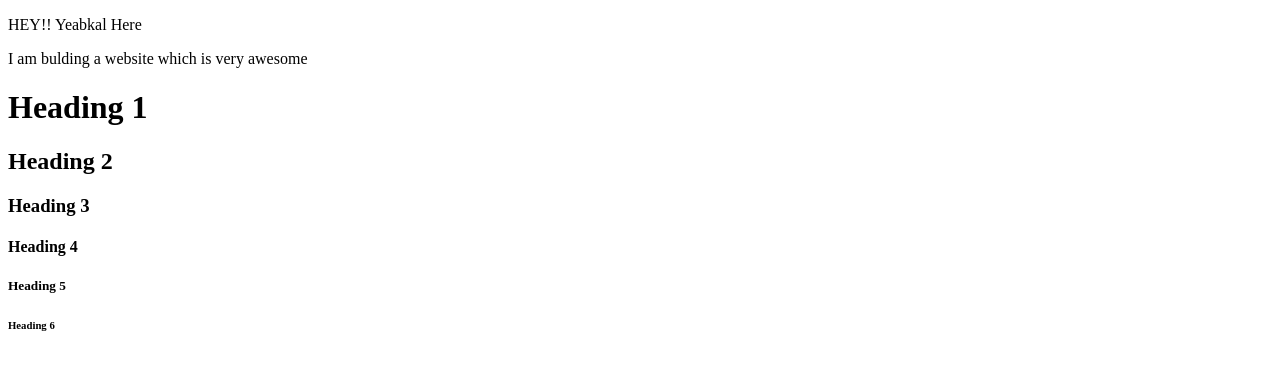
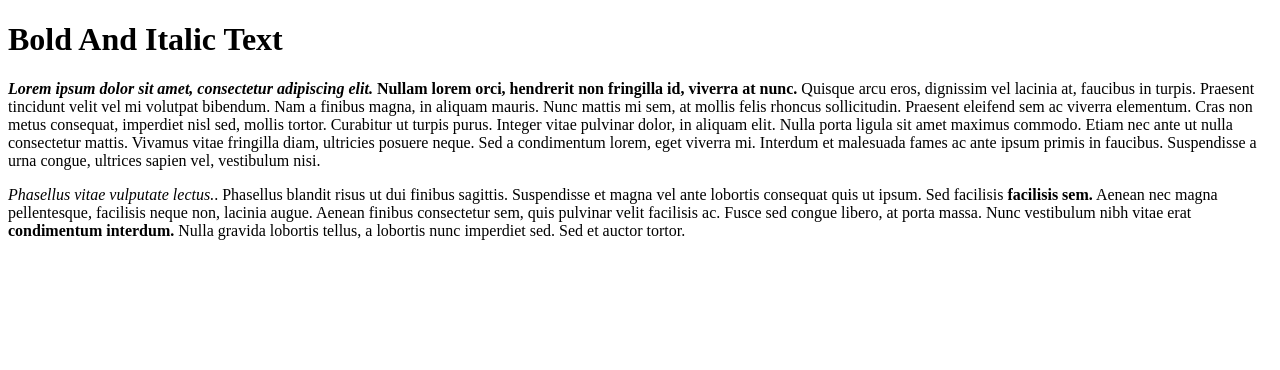
Before and after one commit to YeabkalW/Building_Wesite_YouTube_Playlist, a plain HTML site: page index.html in a window 1280 px wide. Drawn offline with Linux system fonts and the light colour scheme.

Commit message:
started using paragraph tags as well as <strong></strong> tags to make text bold as well as <em> tag to make them italic

```diff
--- a/index.html
+++ b/index.html
@@ -8,16 +8,33 @@
     </head>
 
     <body>
+        <h1>Bold And Italic Text</h1>
 
-        <p>HEY!! Yeabkal Here</p>
-        <p>I am bulding a website which is very awesome</p>
+        <!--<stong></strong> is used to make bold sentences-->
+        <!--dont not use <b></b> and <i></i>
+        bacause they just a visual rep of bold and italics
+        and are not read by assisting softwares-->
 
-        <h1>Heading 1</h1>
-        <h2>Heading 2</h2>
-        <h3>Heading 3</h3>
-        <h4>Heading 4</h4>
-        <h5>Heading 5</h5>
-        <h6>Heading 6</h6>
+        <p>
+            <strong><em>Lorem ipsum dolor sit amet, consectetur adipiscing elit.</em> Nullam lorem orci, hendrerit non fringilla id, viverra at nunc.</strong>
+            Quisque arcu eros, dignissim vel lacinia at, faucibus in turpis. Praesent tincidunt velit vel mi volutpat bibendum. Nam a finibus magna,
+            in aliquam mauris. Nunc mattis mi sem, at mollis felis rhoncus sollicitudin. Praesent eleifend sem ac viverra elementum. Cras non metus consequat,
+            imperdiet nisl sed, mollis tortor. Curabitur ut turpis purus. Integer vitae pulvinar dolor, in aliquam elit. Nulla porta ligula sit amet maximus commodo.
+            Etiam nec ante ut nulla consectetur mattis. Vivamus vitae fringilla diam, ultricies posuere neque. Sed a condimentum lorem, eget viverra mi. Interdum et malesuada
+            fames ac ante ipsum primis in faucibus. Suspendisse a urna congue, ultrices sapien vel, vestibulum nisi.
+        </p>
+
+        <!--<em></em> is used to make an emphasis/italic/-->
+
+        <p>
+            <em>Phasellus vitae vulputate lectus.</em>. Phasellus blandit risus ut dui finibus sagittis.
+            Suspendisse et magna vel ante lobortis consequat quis ut ipsum.
+            Sed facilisis <b>facilisis sem.</b> Aenean nec magna pellentesque, facilisis neque non, lacinia augue.
+            Aenean finibus consectetur sem, quis pulvinar velit facilisis ac. Fusce sed congue libero, at porta massa.
+            Nunc vestibulum nibh vitae erat <strong>condimentum interdum.</strong> Nulla gravida lobortis tellus, a lobortis nunc imperdiet sed.
+            Sed et auctor tortor.
+        </p>
+
 
     </body>
 
```
